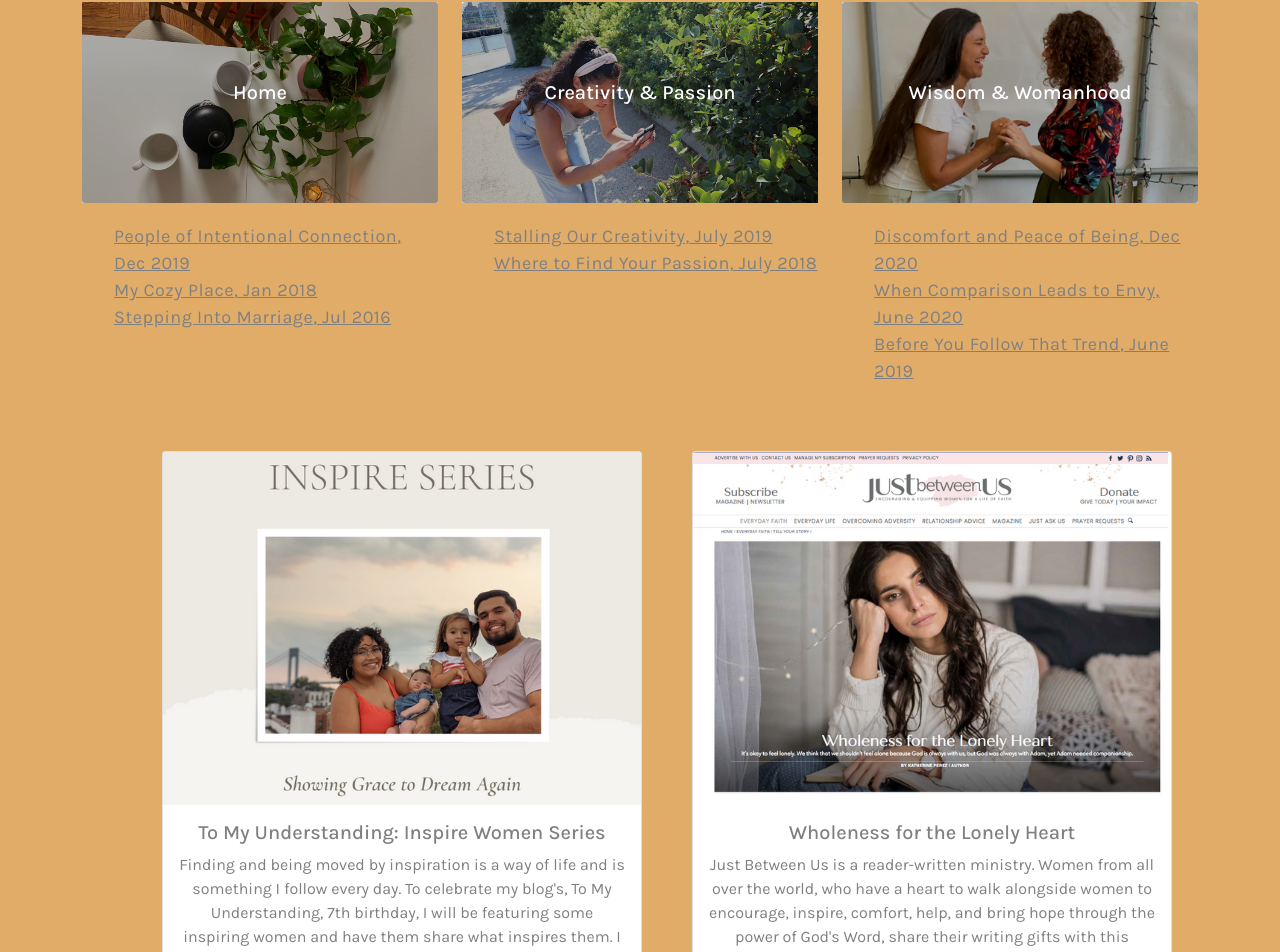
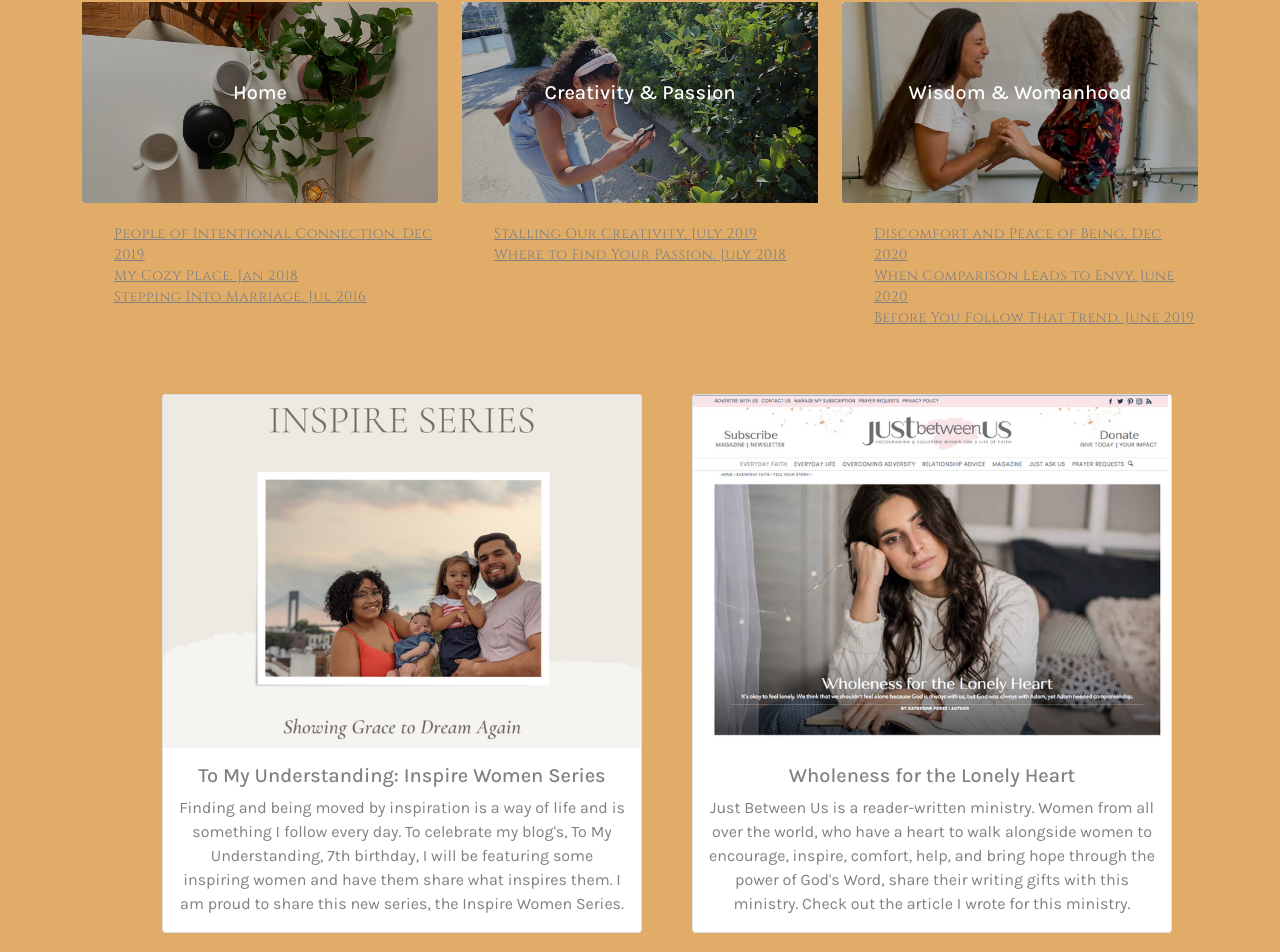
Before and after one commit to Kaitlyn-Lynette/Kathys-Portfolio, a React (Create React App) app: page /featuredwork in a window 1280 px wide. Shown: the part 2393-3345 px from the top of the page. Built offline with nearby package versions, Linux system fonts and the light colour scheme.

Commit message:
Added Cinzel font for the articles

```diff
--- a/public/index.html
+++ b/public/index.html
@@ -13,7 +13,7 @@
     <link rel="preconnect" href="https://fonts.googleapis.com">
     <link rel="preconnect" href="https://fonts.gstatic.com" crossorigin>
     <link href="https://fonts.googleapis.com/css2?family=Karla:wght@300;400;500&display=swap" rel="stylesheet">
-
+    <link href="https://fonts.googleapis.com/css2?family=Cinzel&family=Karla:wght@300;400;500&display=swap" rel="stylesheet">
 
     <link
     rel="stylesheet"
--- a/src/App.css
+++ b/src/App.css
@@ -102,6 +102,11 @@
   height: 150px;
 }
 
+.blog-list {
+  font-family: 'Cinzel', serif;
+  font-size: 14px;
+}
+
 
 
 .card:hover {
@@ -115,7 +120,6 @@
 
 .blog-list ul {
   list-style-type: none;
-  font-size: 18px;
 }
 
 .blog-list a{
```
